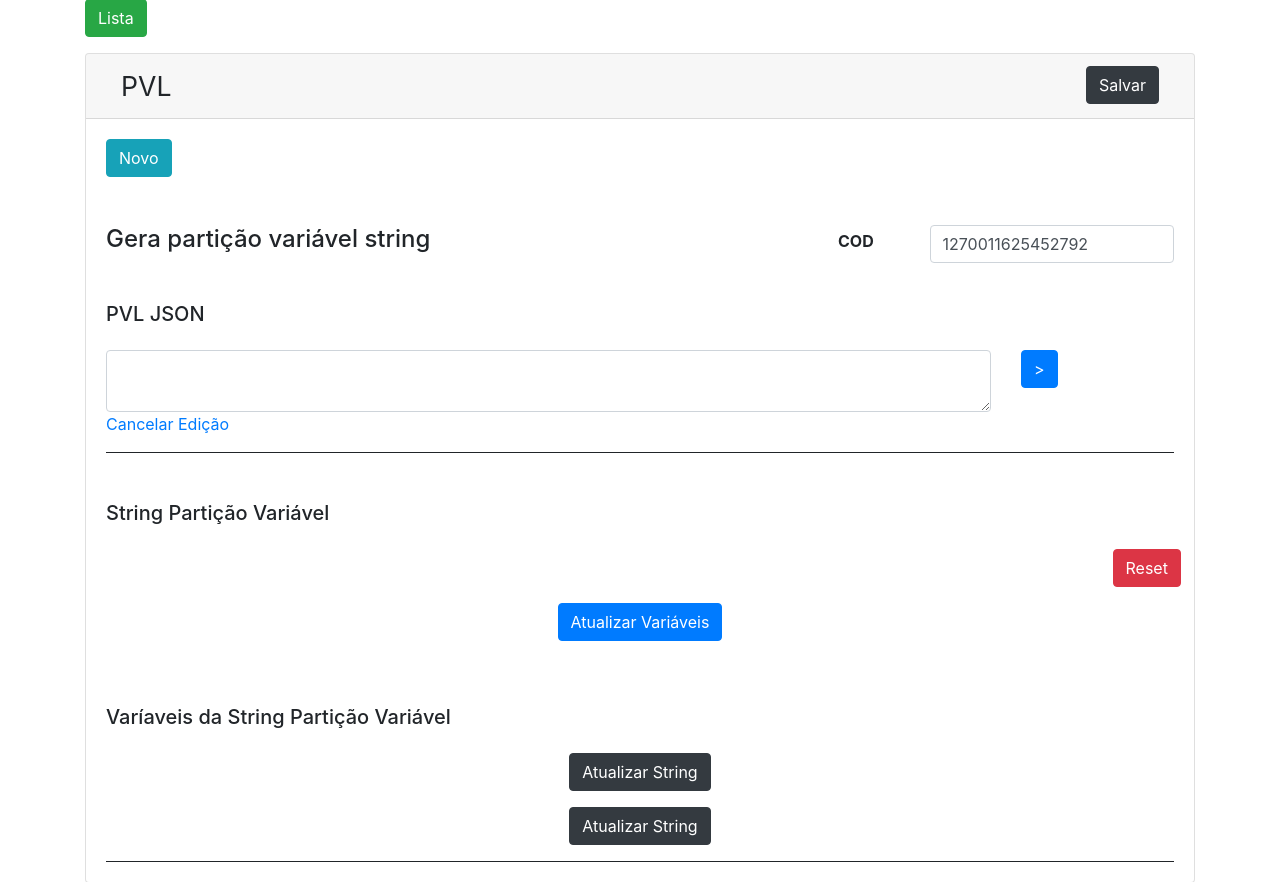
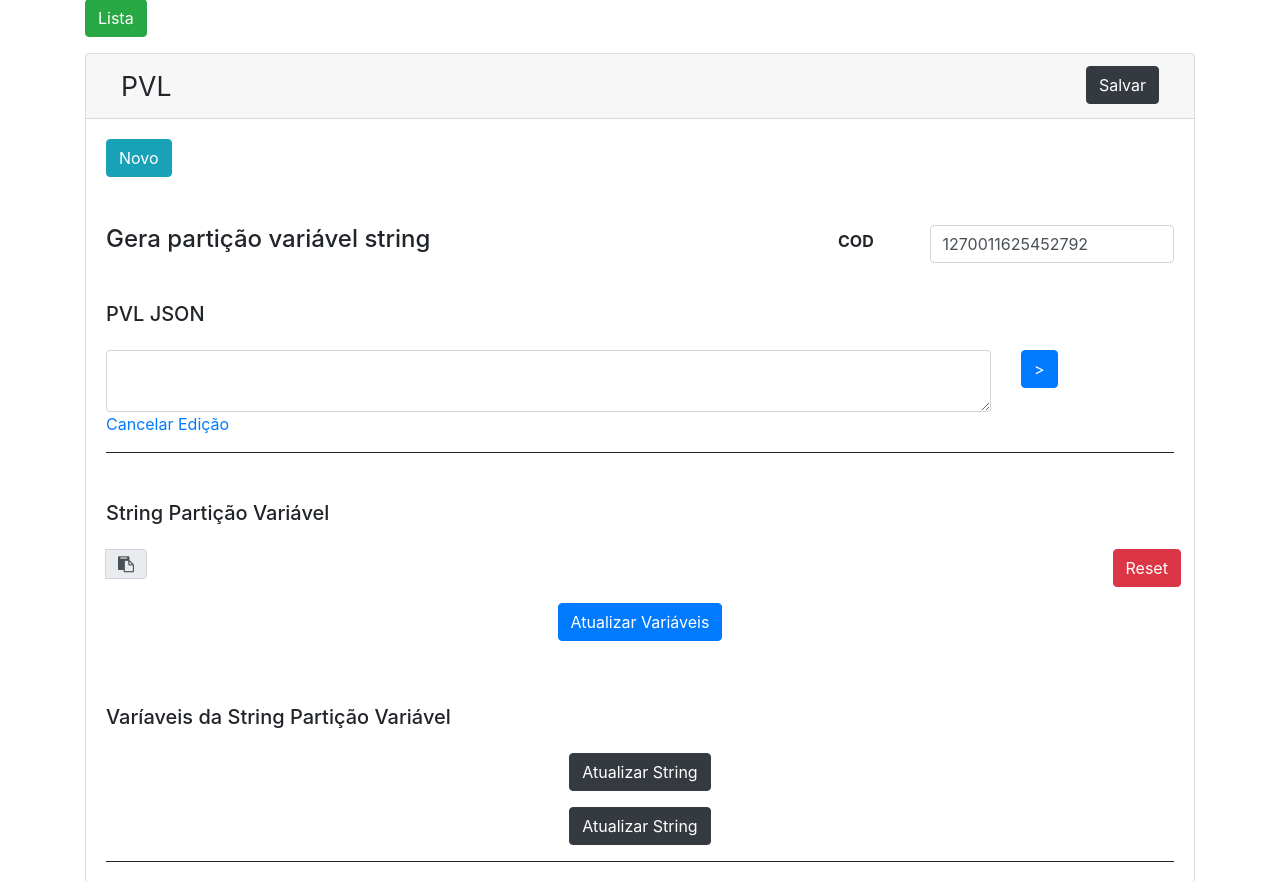
Before and after one commit to rafaelrochagit/shape_on, a PHP site: page /foton/pvl/index.php in a window 1280 px wide. Shown: the part 105-987 px from the top of the page. Run offline with PHP 8.4, Linux system fonts and the light colour scheme; data that the repository does not hold is empty; some libraries are stand-ins or nearby versions.

Commit message:
Copy to clipboard

```diff
--- a/foton/pvl/index.php
+++ b/foton/pvl/index.php
@@ -12,7 +12,9 @@
 		$tabela['faixa4'] = array("piso"=>"","teto"=>"","percent"=>"","max"=>"");
 		$tabela['teto'] = "";
 	}
+
 ?>
+
 
 <style type="text/css">
 	.indexJson {
@@ -126,8 +128,15 @@
 
 		        	<div class="form-group row">
 		        		<div class="col-11">
-		        			<input id="particaoVariavel" type="text"
-		        			class="form-control  <?= isset($pvlResult['jsonPvl']) ? '' : 'display-none'?>"></input>
+		        			<div class="input-group">
+			        			<input id="particaoVariavel" type="text"
+			        			class="form-control  <?= isset($pvlResult['jsonPvl']) ? '' : 'display-none'?>"></input>
+		        			 	<div class="input-group-append">
+						          <div class="input-group-text" style="cursor: pointer;" onclick="copyToClipBoard()">
+						          	<i class="fa fa-clipboard" title="Copiar" aria-hidden="true"></i>
+						          </div>
+						        </div>
+					        </div>
 		        			<span id="erroString" class="display-none" style="color:red;">String com erro</span>
 		        			<div id="alertString" class="col display-none p-1">
 								<div class="alert alert-success p-1 mb-0" role="alert">
@@ -139,6 +148,7 @@
 							</div>
 		        		</div>
 		        		<div class="col-1">
+
 							<a class="btn btn-danger" onclick="resetUltimaStringValida()">Reset</a>
 						</div>
 		        	</div>
@@ -428,6 +438,21 @@
 		}
 	}
 
+	function copyToClipBoard() {
+	  /* Get the text field */
+	  var copyText = document.getElementById("particaoVariavel");
+
+	  /* Select the text field */
+	  copyText.select();
+	  copyText.setSelectionRange(0, 999999999); /* For mobile devices */
+
+	  /* Copy the text inside the text field */
+	  document.execCommand("copy");
+
+	  /* Alert the copied text */
+	  successAlertString("Copiado")
+	}
+
 	function resetUltimaStringValida() {
 		$('#particaoVariavel').val(valorStringParticaoVariavel)
 		stringChange();
```
